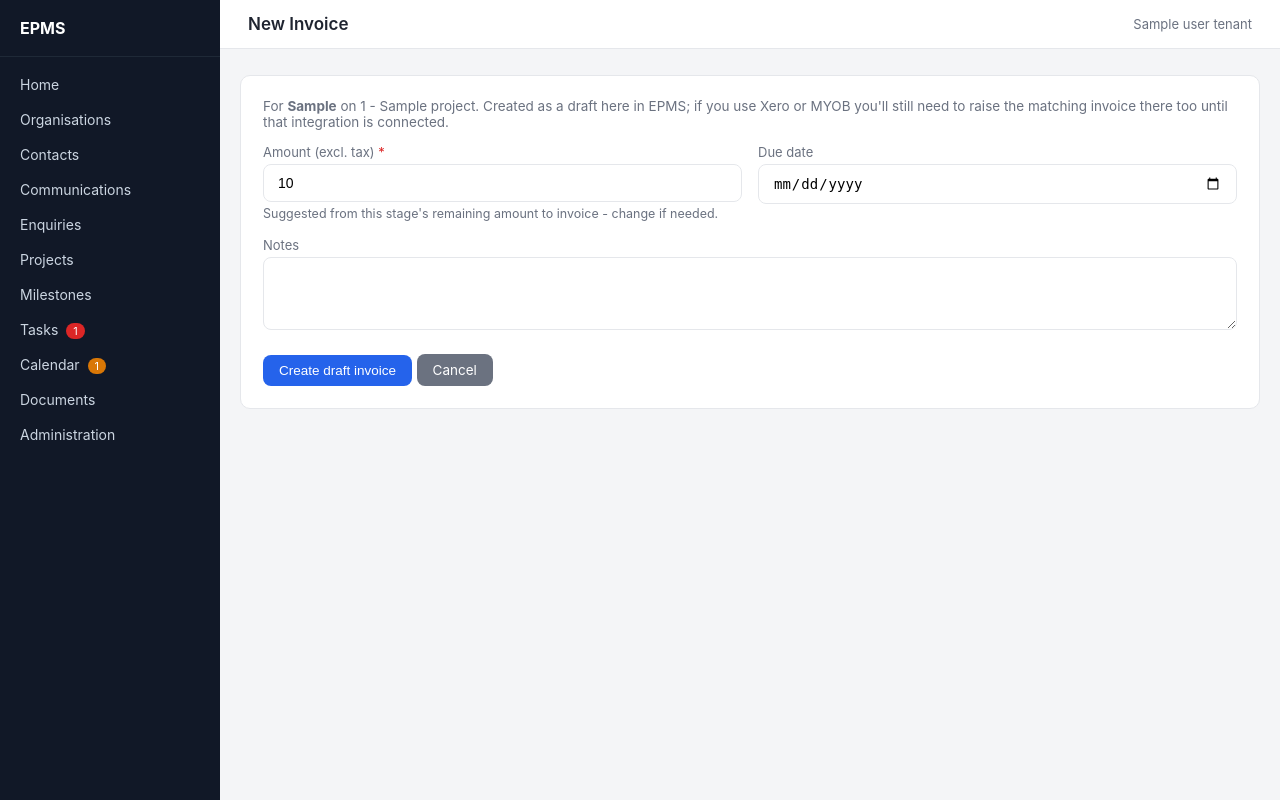
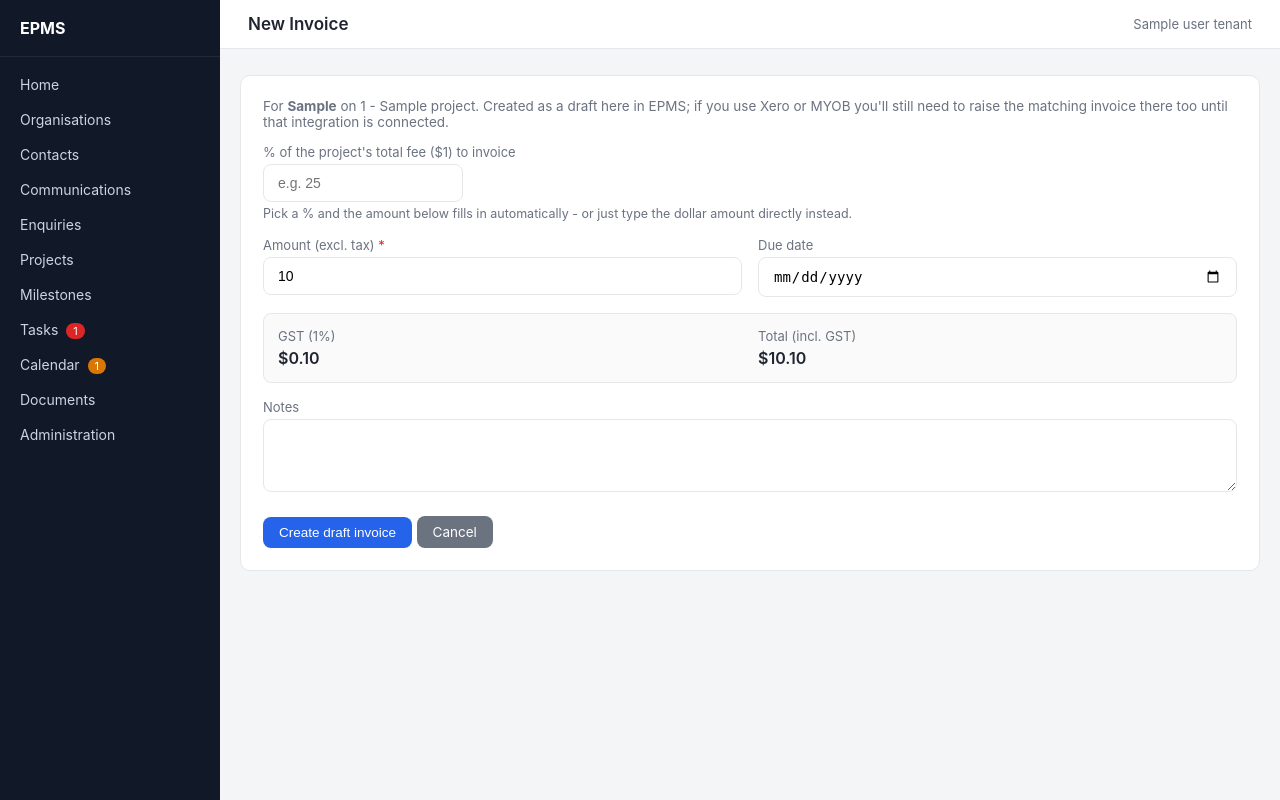
Before and after one commit to Elev8-EMPS/EMPS, a Django app: template finance/templates/finance/invoice_create.html in a window 1280 px wide. Run offline with Django 5.2, Linux system fonts and the light colour scheme; the template is opened without the code that fills it: most values are stand-ins (such as "Sample title", 1, 10 or a date in 2020).

Commit message:
Add editable deadline categories and invoice percentage/GST calculation

```diff
--- a/finance/templates/finance/invoice_create.html
+++ b/finance/templates/finance/invoice_create.html
@@ -9,18 +9,36 @@
       For <strong>{{ milestone.milestone_type }}</strong> on {{ project.project_number }} - {{ project.name }}.
       Created as a draft here in EPMS; if you use Xero or MYOB you'll still need to raise the matching invoice there too until that integration is connected.
     </p>
-    <form method="post">
+    <form method="post" id="invoice-form">
       {% csrf_token %}
+
+      {% if total_fee %}
+      <div style="margin-bottom:16px;">
+        <label style="display:block; font-size:13px; color:var(--muted); margin-bottom:4px;">% of the project's total fee (${{ total_fee }}) to invoice</label>
+        <input type="number" id="percentage" step="0.01" min="0" max="100" value="{{ suggested_percentage|default:'' }}" placeholder="e.g. 25" oninput="calcFromPercentage()" style="width:100%; max-width:200px; padding:10px 14px; border:1px solid var(--border); border-radius:8px; font-size:14px;">
+        <p style="font-size:12.5px; color:var(--muted); margin:4px 0 0;">Pick a % and the amount below fills in automatically - or just type the dollar amount directly instead.</p>
+      </div>
+      {% endif %}
 
       <div style="display:grid; grid-template-columns:1fr 1fr; gap:16px; margin-bottom:16px;">
         <div>
           <label style="display:block; font-size:13px; color:var(--muted); margin-bottom:4px;">Amount (excl. tax) <span style="color:var(--danger);">*</span></label>
-          <input type="number" name="amount_excl_tax" step="0.01" min="0" required value="{{ suggested_amount }}" style="width:100%; padding:10px 14px; border:1px solid var(--border); border-radius:8px; font-size:14px;">
-          <p style="font-size:12.5px; color:var(--muted); margin:4px 0 0;">Suggested from this stage's remaining amount to invoice - change if needed.</p>
+          <input type="number" name="amount_excl_tax" id="amount_excl_tax" step="0.01" min="0" required value="{{ suggested_amount }}" oninput="calcFromAmount()" style="width:100%; padding:10px 14px; border:1px solid var(--border); border-radius:8px; font-size:14px;">
         </div>
         <div>
           <label style="display:block; font-size:13px; color:var(--muted); margin-bottom:4px;">Due date</label>
           <input type="date" name="due_date" style="width:100%; padding:10px 14px; border:1px solid var(--border); border-radius:8px; font-size:14px;">
+        </div>
+      </div>
+
+      <div style="display:grid; grid-template-columns:1fr 1fr; gap:16px; margin-bottom:16px; padding:14px; border:1px solid var(--border); border-radius:8px; background:#fafafa;">
+        <div>
+          <label style="display:block; font-size:13px; color:var(--muted); margin-bottom:4px;">GST ({{ tax_rate_percent }}%)</label>
+          <div id="tax_display" style="font-size:16px; font-weight:600;">$0.00</div>
+        </div>
+        <div>
+          <label style="display:block; font-size:13px; color:var(--muted); margin-bottom:4px;">Total (incl. GST)</label>
+          <div id="total_display" style="font-size:16px; font-weight:600;">$0.00</div>
         </div>
       </div>
 
@@ -35,4 +53,35 @@
   </div>
 </div>
 
+<script>
+var TAX_RATE = {{ tax_rate_percent }} / 100;
+var TOTAL_FEE = {{ total_fee|default:"null" }};
+
+function updateTotals() {
+  var amount = parseFloat(document.getElementById('amount_excl_tax').value) || 0;
+  var tax = amount * TAX_RATE;
+  var total = amount + tax;
+  document.getElementById('tax_display').textContent = '$' + tax.toFixed(2);
+  document.getElementById('total_display').textContent = '$' + total.toFixed(2);
+}
+
+function calcFromPercentage() {
+  if (!TOTAL_FEE) return;
+  var pct = parseFloat(document.getElementById('percentage').value) || 0;
+  document.getElementById('amount_excl_tax').value = (TOTAL_FEE * pct / 100).toFixed(2);
+  updateTotals();
+}
+
+function calcFromAmount() {
+  var pctField = document.getElementById('percentage');
+  if (TOTAL_FEE && pctField) {
+    var amount = parseFloat(document.getElementById('amount_excl_tax').value) || 0;
+    pctField.value = (amount / TOTAL_FEE * 100).toFixed(2);
+  }
+  updateTotals();
+}
+
+updateTotals();
+</script>
+
 {% endblock %}
```
Also changed, not shown: finance/views.py (+10 -2 lines), tenants/templates/tenants/manage_hub.html (+17 -9 lines), tenants/views.py (+9 -0 lines).
